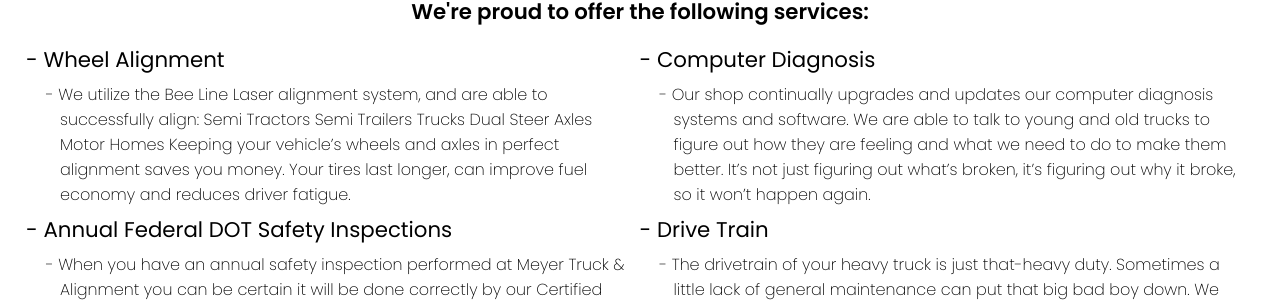
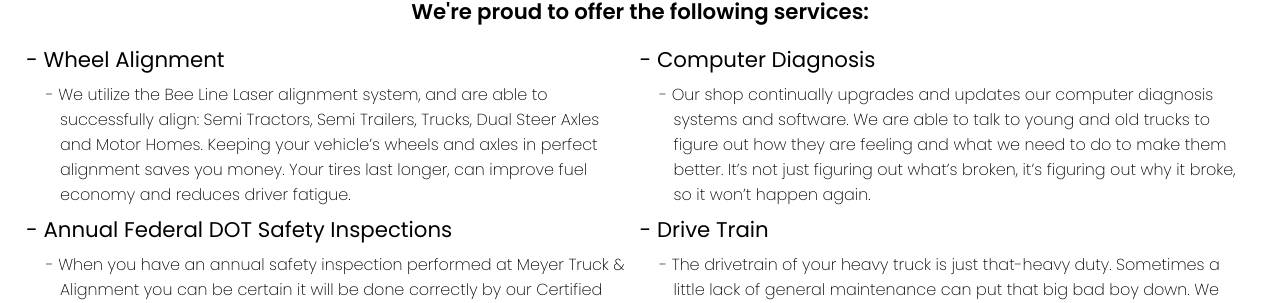
Before and after one commit to Abkes-Solutions-LLC/meyer-truck-and-alignment-website, a Jekyll site: the page built from services.html, in a window 1280 px wide and 900 px high, scrolled down 300 px. Shown: the part 177-480 px from the top of the window. Built offline with Jekyll 4.4.1, drawn with Linux system fonts in a browser that asks for light colours; nearby versions of some CDN libraries.

Commit message:
Updated Alignment

```diff
--- a/_services/alignment.markdown
+++ b/_services/alignment.markdown
@@ -4,10 +4,6 @@
 ---
 
 We utilize the Bee Line Laser alignment system, and are able to successfully align:
-- Semi Tractors
-- Semi Trailers
-- Trucks
-- Dual Steer Axles
-- Motor Homes
+Semi Tractors, Semi Trailers, Trucks, Dual Steer Axles and Motor Homes.
 
 Keeping your vehicle's wheels and axles in perfect alignment saves you money.  Your tires last longer, can improve fuel economy and reduces driver fatigue.
```
